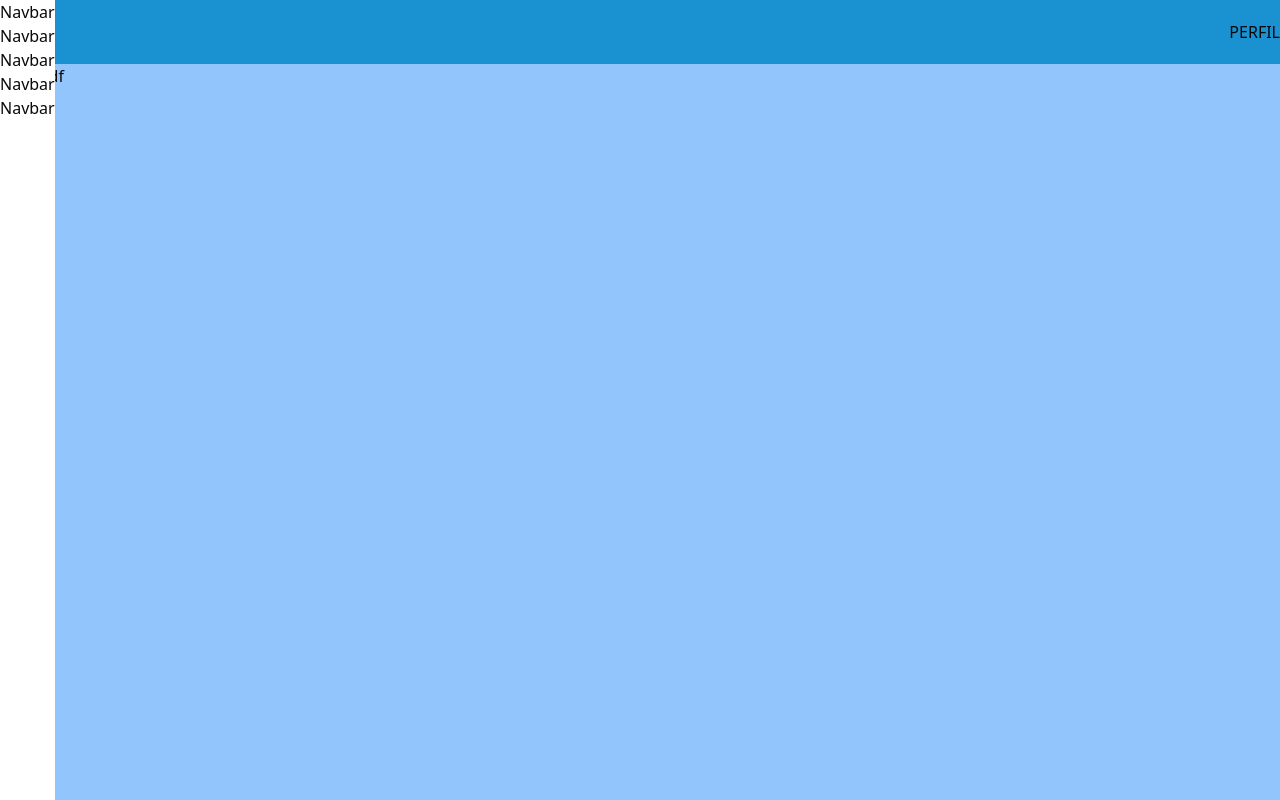
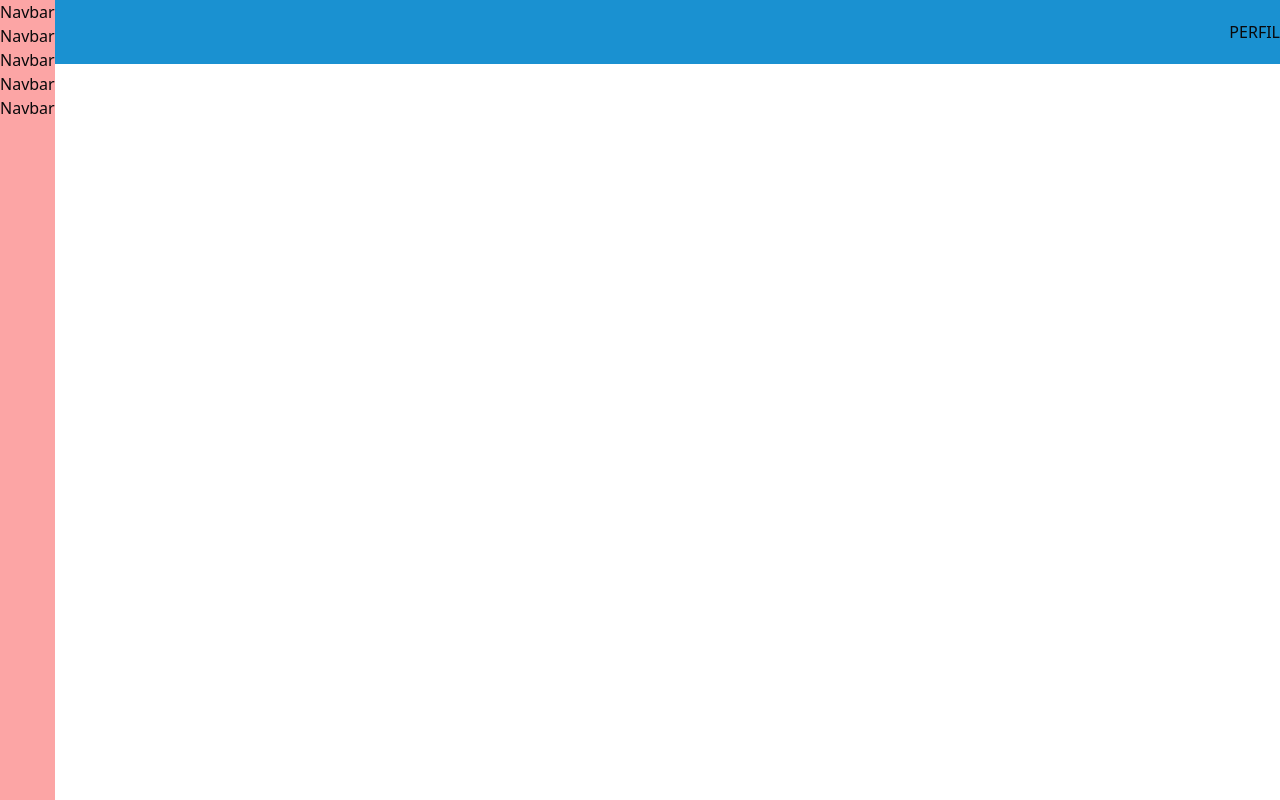
Before and after one commit to ConsigueVentas-Team/CRM_Frontend, a React (Vite) app: page / in a window 1280 px wide. Both pictures are taken after a click on the button "MENU". Built offline with nearby package versions, Linux system fonts and the light colour scheme.

Commit message:
layout actualizado

```diff
--- a/src/components/navbar/index.tsx
+++ b/src/components/navbar/index.tsx
@@ -1,6 +1,6 @@
 function Navbar() {
   return (
-    <div className="h-screen bg-white absolute top-0 left-0">
+    <div className="h-screen bg-red-300 absolute top-0 left-0">
       <h1>Navbar</h1>
       <h1>Navbar</h1>
 
--- a/src/layouts/AppLayout.tsx
+++ b/src/layouts/AppLayout.tsx
@@ -13,16 +13,15 @@ function AppLayout() {
 
   return (
     <div className="w-full h-screen flex flex-col">
-      <div className="bg-primary h-[4rem] relative">
+      <div className="bg-primary h-16 relative">
         <div className="h-full flex justify-between items-center">
           <button onClick={btnUpdateMenuVisibility}>MENU</button>
           <div>PERFIL</div>
         </div>
         {menuOpen && <Navbar />}
       </div>
-      <div className="bg-blue-300 grow">
+      <div className="grow">
         <Outlet />
-        <h1>asdfasdf</h1>
       </div>
     </div>
   );
```
